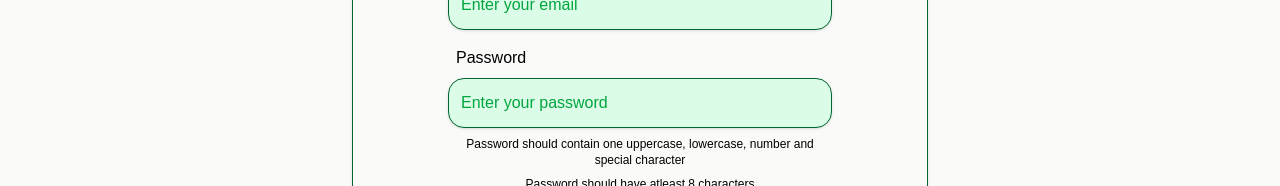
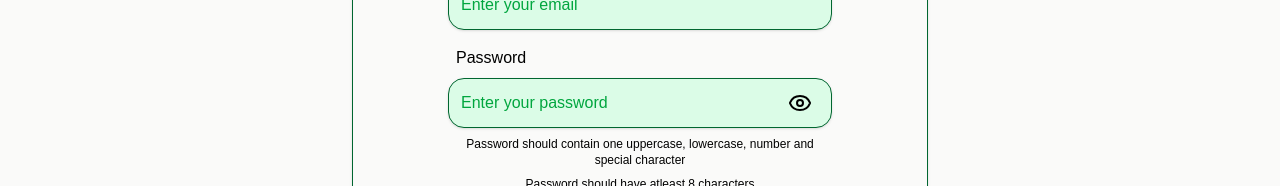
Before and after one commit to Vinit-M420/TripBucket, a React (Vite) app in the folder frontend/trip_planner/: page /login in a window 1280 px wide. Shown: the part 338-524 px from the top of the page. Built offline with nearby package versions, Linux system fonts and the light colour scheme; no server answers.

Commit message:
Hide/show password feature added

```diff
--- a/frontend/trip_planner/src/App.tsx
+++ b/frontend/trip_planner/src/App.tsx
@@ -14,6 +14,7 @@ import { type NavbarState } from './types/navbarstate';
 function App() {
  const [token, setToken] = useState<string | null>(localStorage.getItem("token"));
  const [navbarState, setNavbarState] =  useState<NavbarState>(token ? "trip" : "hero");
+ const [hidePassword, setHidePassword] = useState<boolean>(true);
  const publicRef = useRef<HTMLDivElement>(null);
 
   useEffect(() => {
@@ -67,8 +68,17 @@ function App() {
           )
         } />
 
-        <Route path="/login" element={<Login setNavbarState={setNavbarState} />} />
-        <Route path="/signup" element={<Signup setNavbarState={setNavbarState} />} />
+        <Route path="/login" element={
+          <Login
+            hidePassword={hidePassword}
+            setHidePassword={setHidePassword}
+            setNavbarState={setNavbarState} />} />
+
+        <Route path="/signup" element={
+          <Signup
+            hidePassword={hidePassword}
+            setHidePassword={setHidePassword}
+            setNavbarState={setNavbarState} />} />
 
         <Route path="/trips"
             element={
--- a/frontend/trip_planner/src/components/Login.tsx
+++ b/frontend/trip_planner/src/components/Login.tsx
@@ -1,15 +1,20 @@
 import { useState } from "react";
 import { useNavigate, Link } from "react-router-dom";
 import type { NavbarState } from "../types/navbarstate";
+import { Eye, EyeOff } from 'lucide-react';
+
 const API_BASE = import.meta.env.VITE_API_URL;
 
-interface NavbarProps {
-  setNavbarState: (state: NavbarState) => void;
+type LoginProps = {
+    hidePassword: boolean;
+    setHidePassword: React.Dispatch<React.SetStateAction<boolean>>;
+    setNavbarState: (state: NavbarState) => void;
 }
 
-const Login = ( {setNavbarState} : NavbarProps ) => {
+const Login = ( {hidePassword, setHidePassword, setNavbarState} : LoginProps ) => {
     const [email, setEmail] = useState("");
     const [password, setPassword] = useState("");
+
     const navigate = useNavigate();
 
     const handleSubmit = async (e: React.FormEvent) => {
@@ -54,11 +59,16 @@ const Login = ( {setNavbarState} : NavbarProps ) => {
                                 onChange={(e) => setEmail(e.target.value)} value={email} required />
                         <br/>
                         <label className="md:text-base text-sm text-black pl-2">Password</label>
-                        <div>
+                        <div className="flex relative items-center ">
                             <input className="bg-green-100 rounded-2xl w-full p-3 my-2 shadow border border-green-800
                                                 placeholder:text-green-600 placeholder:text-base"
-                                    type="password" placeholder="Enter your password"
+                                    type={hidePassword ? "password" : 'text'}
+                                    placeholder="Enter your password"
                                     onChange={(e) => setPassword(e.target.value)} value={password} required/>
+                            <div className="absolute right-5"
+                                onClick={() => setHidePassword(!hidePassword)}>
+                                { hidePassword ? <Eye /> : <EyeOff />}
+                            </div>
                         </div>
                         <div className="flex flex-col gap-2 items-center mb-5">
                             <h4 className="text-xs text-center">
--- a/frontend/trip_planner/src/components/Signup.tsx
+++ b/frontend/trip_planner/src/components/Signup.tsx
@@ -1,11 +1,16 @@
 import { useNavigate, Link } from "react-router-dom";
 import { useState } from "react";
 import type { NavbarState } from "../types/navbarstate";
+import { Eye, EyeOff } from 'lucide-react';
 const API_BASE = import.meta.env.VITE_API_URL;
 
-interface NavbarProps { setNavbarState: (state: NavbarState) => void }
+type SignupProps = {
+    hidePassword: boolean;
+    setHidePassword: React.Dispatch<React.SetStateAction<boolean>>;
+    setNavbarState: (state: NavbarState) => void;
+}
 
-const Signup = ({setNavbarState} : NavbarProps) => {
+const Signup = ({hidePassword, setHidePassword, setNavbarState} : SignupProps) => {
     const [name, setName] = useState("");
     const [email, setEmail] = useState("");
     const [password, setPassword] = useState("");
@@ -61,11 +66,16 @@ const Signup = ({setNavbarState} : NavbarProps) => {
                                 onChange={(e) => setEmail(e.target.value)} value={email} required />
                         <br/>
                         <label className="md:text-base text-sm text-black pl-2">Password</label>
-                        <div>
+                        <div className="flex relative items-center ">
                             <input className="bg-green-100 rounded-2xl w-full p-3 my-2 shadow border border-green-800
                                                 placeholder:text-green-600 placeholder:text-base"
-                                    type="password" placeholder="Enter your password"
+                                    type={hidePassword ? "password" : 'text'}
+                                    placeholder="Enter your password"
                                     onChange={(e) => setPassword(e.target.value)} value={password} required/>
+                            <div className="absolute right-5"
+                                onClick={() => setHidePassword(!hidePassword)}>
+                                { hidePassword ? <Eye /> : <EyeOff />}
+                            </div>
                         </div>
                         <div className="flex flex-col gap-2 items-center mb-5">
                             <h4 className="text-xs text-center">
```
